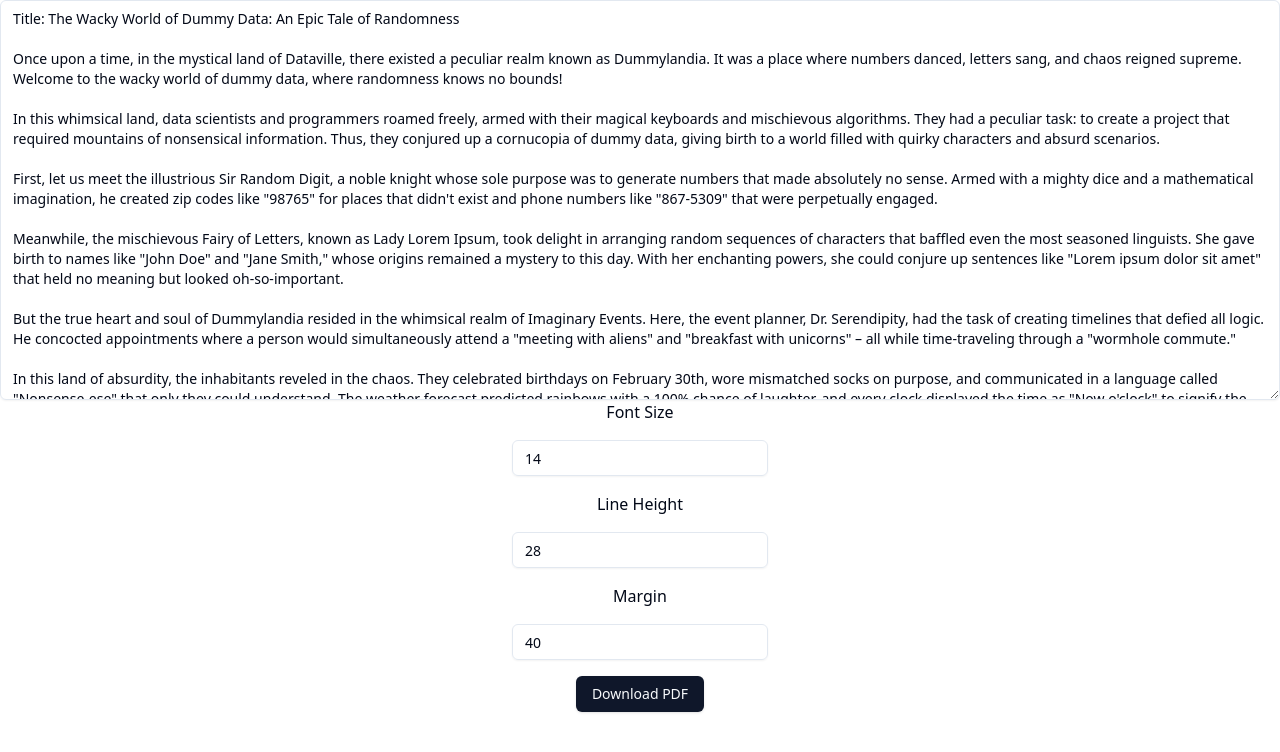
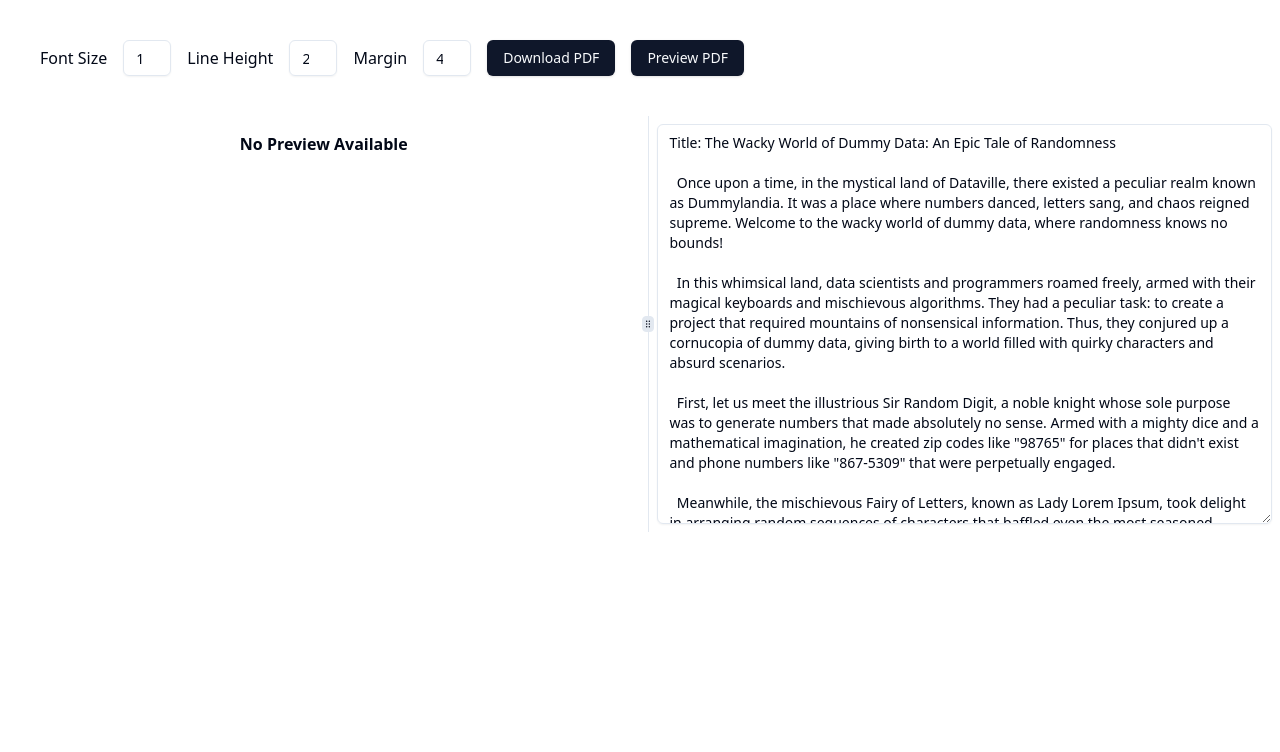
Before and after one commit to nandan-varma/handwriting, a Next.js app: page / in a window 1280 px wide. Shown: the top 752 px of the page. Built offline with nearby package versions, Linux system fonts and the light colour scheme.

Commit message:
added preview

```diff
--- a/components/ui/input.tsx
+++ b/components/ui/input.tsx
@@ -11,7 +11,7 @@ const Input = React.forwardRef<HTMLInputElement, InputProps>(
       <input
         type={type}
         className={cn(
-          "flex h-9 w-64 rounded-md border border-input bg-transparent px-3 py-1 text-sm shadow-sm transition-colors file:border-0 file:bg-transparent file:text-sm file:font-medium placeholder:text-muted-foreground focus-visible:outline-none focus-visible:ring-1 focus-visible:ring-ring disabled:cursor-not-allowed disabled:opacity-50",
+          "flex h-9 w-12 rounded-md border border-input bg-transparent px-3 py-1 text-sm shadow-sm transition-colors file:border-0 file:bg-transparent file:text-sm file:font-medium placeholder:text-muted-foreground focus-visible:outline-none focus-visible:ring-1 focus-visible:ring-ring disabled:cursor-not-allowed disabled:opacity-50",
           className
         )}
         ref={ref}
--- /dev/null
+++ b/components/ui/resizable.tsx
@@ -0,0 +1,43 @@
+import { DragHandleDots2Icon } from "@radix-ui/react-icons"
+import * as ResizablePrimitive from "react-resizable-panels"
+
+import { cn } from "@/lib/utils"
+
+const ResizablePanelGroup = ({
+  className,
+  ...props
+}: React.ComponentProps<typeof ResizablePrimitive.PanelGroup>) => (
+  <ResizablePrimitive.PanelGroup
+    className={cn(
+      "flex h-full w-full data-[panel-group-direction=vertical]:flex-col",
+      className
+    )}
+    {...props}
+  />
+)
+
+const ResizablePanel = ResizablePrimitive.Panel
+
+const ResizableHandle = ({
+  withHandle,
+  className,
+  ...props
+}: React.ComponentProps<typeof ResizablePrimitive.PanelResizeHandle> & {
+  withHandle?: boolean
+}) => (
+  <ResizablePrimitive.PanelResizeHandle
+    className={cn(
+      "relative flex w-px items-center justify-center bg-border after:absolute after:inset-y-0 after:left-1/2 after:w-1 after:-translate-x-1/2 focus-visible:outline-none focus-visible:ring-1 focus-visible:ring-ring focus-visible:ring-offset-1 data-[panel-group-direction=vertical]:h-px data-[panel-group-direction=vertical]:w-full data-[panel-group-direction=vertical]:after:left-0 data-[panel-group-direction=vertical]:after:h-1 data-[panel-group-direction=vertical]:after:w-full data-[panel-group-direction=vertical]:after:-translate-y-1/2 data-[panel-group-direction=vertical]:after:translate-x-0 [&[data-panel-group-direction=vertical]>div]:rotate-90",
+      className
+    )}
+    {...props}
+  >
+    {withHandle && (
+      <div className="z-10 flex h-4 w-3 items-center justify-center rounded-sm border bg-border">
+        <DragHandleDots2Icon className="h-2.5 w-2.5" />
+      </div>
+    )}
+  </ResizablePrimitive.PanelResizeHandle>
+)
+
+export { ResizablePanelGroup, ResizablePanel, ResizableHandle }
--- a/package.json
+++ b/package.json
@@ -18,10 +18,12 @@
     "class-variance-authority": "^0.7.0",
     "clsx": "^2.0.0",
     "file-saver": "^2.0.5",
+    "latest": "^0.2.0",
     "next": "13.4.3",
     "pdf-lib": "^1.17.1",
     "react": "18.2.0",
     "react-dom": "18.2.0",
+    "react-resizable-panels": "^1.0.5",
     "tailwind-merge": "^1.14.0",
     "tailwindcss-animate": "^1.0.7",
     "typescript": "5.0.4"
--- a/pages/index.tsx
+++ b/pages/index.tsx
@@ -4,6 +4,12 @@ import { generatePDF } from '../utils/pdfUtils';
 import { Textarea } from '../components/ui/textarea'
 import { Button } from '../components/ui/button'
 import { Input } from '../components/ui/input'
+import {
+  ResizableHandle,
+  ResizablePanel,
+  ResizablePanelGroup,
+} from "@/components/ui/resizable"
+
 
 const HandwrittenTextPage = () => {
   const [text, setText] = useState(`Title: The Wacky World of Dummy Data: An Epic Tale of Randomness
@@ -28,6 +34,7 @@ The end. Or is it just the beginning of a whole new adventure in the land of dum
   const [fontSize, setFontSize] = useState<number>(14);
   const [lineHeight, setLineHeight] = useState<number>(28);
   const [margin, setMargin] = useState<number>(40);
+  const [pdfInfo, setPdfInfo] = useState<string | undefined>(undefined);
 
   const handleTextChange = (event: React.ChangeEvent<HTMLTextAreaElement>) => {
     setText(event.target.value);
@@ -51,15 +58,19 @@ The end. Or is it just the beginning of a whole new adventure in the land of dum
     saveAs(blob, 'handwritten_text.pdf');
   };
 
+  const handlePreviewPDF = async () => {
+    const pdfBytes = await generatePDF(text, fontSize, lineHeight, margin);
+    const blob = new Blob([pdfBytes], { type: 'application/pdf' });
+    const docUrl = URL.createObjectURL(blob);
+    setPdfInfo(docUrl);
+    console.log(docUrl);
+  }
+
   return (
     <div>
       <title>HandWritten PDF</title>
-        <Textarea
-          value={text}
-          onChange={handleTextChange}
-          placeholder="Enter your text"
-        />
-        <div className="flex flex-col items-center gap-4">
+      <div className='min-h-screen'>
+        <div className="p-10 flex flex-col sm:flex-row items-center gap-4">
           <h2>Font Size</h2>
           <Input
             type="number"
@@ -82,7 +93,27 @@ The end. Or is it just the beginning of a whole new adventure in the land of dum
             placeholder="Margin"
           />
           <Button onClick={handleDownloadPDF}>Download PDF</Button>
+          <Button onClick={handlePreviewPDF}>Preview PDF</Button>
         </div>
+        <ResizablePanelGroup direction="horizontal">
+          <ResizablePanel className='p-4'>
+            {pdfInfo ?
+              <iframe title="PDF Preview" src={pdfInfo} className='h-full w-full' />
+              : <p className='text-center font-bold place-items-center'>No Preview Available</p>
+            }
+          </ResizablePanel>
+          <ResizableHandle withHandle />
+
+          <ResizablePanel className='p-2'>
+            <Textarea
+              value={text}
+              onChange={handleTextChange}
+              placeholder="Enter your text"
+            />
+          </ResizablePanel>
+        </ResizablePanelGroup>
+      </div>
+
     </div>
   );
 };
--- a/tailwind.config.js
+++ b/tailwind.config.js
@@ -1,4 +1,5 @@
 /** @type {import('tailwindcss').Config} */
+
 module.exports = {
   darkMode: ["class"],
   content: [
--- a/utils/pdfUtils.tsx
+++ b/utils/pdfUtils.tsx
@@ -1,4 +1,4 @@
-import { PDFDocument, StandardFonts, rgb } from 'pdf-lib';
+import { PDFDocument, rgb } from 'pdf-lib';
 import fontkit from '@pdf-lib/fontkit';
 
 const generatePDF = async (text: string, fontsize: number, lineheight: number, margin: number) => {
```
Also changed, not shown: 2 other files (tests, documents, lock files or other folders). Lines whose indentation alone changed are shown as unchanged.
